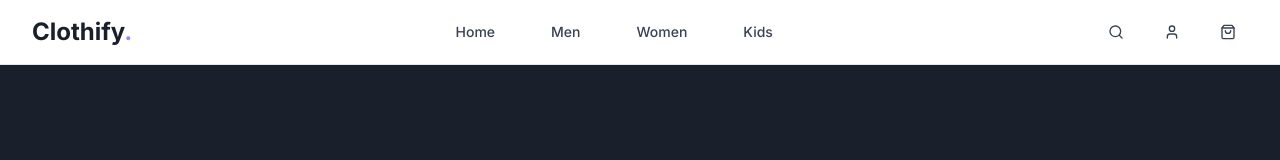
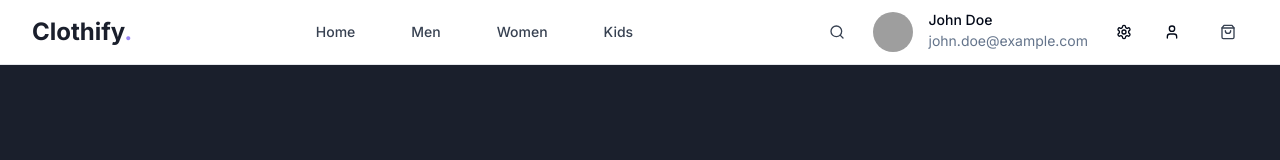
Before and after one commit to kamal-260603/clothify-shop-verse, a React (Vite) app: page / in a window 1280 px wide. Shown: the top 160 px of the page. Built offline with nearby package versions, Linux system fonts and the light colour scheme; no server answers; grey boxes are pictures that could not be loaded.

Commit message:
Remove authentication and add profile section

```diff
--- a/src/App.tsx
+++ b/src/App.tsx
@@ -6,7 +6,6 @@ import { TooltipProvider } from "@/components/ui/tooltip";
 import { QueryClient, QueryClientProvider } from "@tanstack/react-query";
 import { BrowserRouter, Routes, Route } from "react-router-dom";
 import { CartProvider } from "./contexts/CartContext";
-import { AuthProvider } from "./contexts/AuthContext";
 import { Layout } from "./components/Layout";
 import HomePage from "./pages/Index";
 import ProductsPage from "./pages/Products";
@@ -15,8 +14,6 @@ import CartPage from "./pages/Cart";
 import CheckoutPage from "./pages/Checkout";
 import OrderConfirmationPage from "./pages/OrderConfirmation";
 import NotFound from "./pages/NotFound";
-import LoginPage from "./pages/Login";
-import RegisterPage from "./pages/Register";
 
 const queryClient = new QueryClient();
 
@@ -24,7 +21,6 @@ const App = () => {
   return (
     <React.StrictMode>
       <QueryClientProvider client={queryClient}>
-        <AuthProvider>
         <CartProvider>
           <TooltipProvider>
             <Toaster />
@@ -38,8 +34,6 @@ const App = () => {
                   <Route path="/product/:id" element={<ProductDetailPage />} />
                   <Route path="/cart" element={<CartPage />} />
                   <Route path="/checkout" element={<CheckoutPage />} />
-                    <Route path="/login" element={<LoginPage />} />
-                    <Route path="/register" element={<RegisterPage />} />
                   <Route path="/order-confirmation" element={<OrderConfirmationPage />} />
                   <Route path="*" element={<NotFound />} />
                 </Route>
@@ -47,7 +41,6 @@ const App = () => {
             </BrowserRouter>
           </TooltipProvider>
         </CartProvider>
-        </AuthProvider>
       </QueryClientProvider>
     </React.StrictMode>
   );
--- a/src/components/Header.tsx
+++ b/src/components/Header.tsx
@@ -1,9 +1,9 @@
-
 import { useState } from 'react';
 import { Link } from 'react-router-dom';
-import { Search, ShoppingBag, User, Menu, X } from 'lucide-react';
+import { Search, ShoppingBag, Menu, X } from 'lucide-react';
 import { Button } from '@/components/ui/button';
 import { useCart } from '../contexts/CartContext';
+import Profile from './Profile';
 
 const Header = () => {
   const { cartItems } = useCart();
@@ -43,14 +43,12 @@ const Header = () => {
             </Link>
           </nav>
 
-          {/* Action Icons */}
+          {/* Action Icons and Profile */}
           <div className="hidden md:flex items-center space-x-4">
             <Button variant="ghost" size="icon" className="text-gray-700 hover:text-lavender transition-colors">
               <Search size={20} />
             </Button>
-            <Button variant="ghost" size="icon" className="text-gray-700 hover:text-lavender transition-colors">
-              <User size={20} />
-            </Button>
+            <Profile />
             <Link to="/cart" className="relative">
               <Button variant="ghost" size="icon" className="text-gray-700 hover:text-lavender transition-colors">
                 <ShoppingBag size={20} />
@@ -123,6 +121,9 @@ const Header = () => {
                   <User size={20} />
                 </Button>
               </div>
+              <div className="pt-4">
+                <Profile />
+              </div>
             </nav>
           </div>
         </div>
--- /dev/null
+++ b/src/components/Profile.tsx
@@ -0,0 +1,30 @@
+
+import React from 'react';
+import { Avatar, AvatarFallback, AvatarImage } from "@/components/ui/avatar";
+import { Button } from "@/components/ui/button";
+import { User, Settings } from "lucide-react";
+
+const Profile = () => {
+  return (
+    <div className="flex items-center space-x-4">
+      <Avatar>
+        <AvatarImage src="https://avatars.githubusercontent.com/u/1234567" />
+        <AvatarFallback>JD</AvatarFallback>
+      </Avatar>
+      <div className="space-y-1">
+        <h4 className="text-sm font-medium leading-none">John Doe</h4>
+        <p className="text-sm text-muted-foreground">john.doe@example.com</p>
+      </div>
+      <div className="flex space-x-2">
+        <Button variant="ghost" size="icon">
+          <Settings className="h-4 w-4" />
+        </Button>
+        <Button variant="ghost" size="icon">
+          <User className="h-4 w-4" />
+        </Button>
+      </div>
+    </div>
+  );
+};
+
+export default Profile;
--- a/src/contexts/AuthContext.tsx
+++ /dev/null
@@ -1,73 +0,0 @@
-
-import React, { createContext, useState, useContext, useEffect } from 'react';
-import { createClient } from '@supabase/supabase-js';
-
-// Safely access environment variables with fallbacks
-const supabaseUrl = import.meta.env.VITE_SUPABASE_URL || '';
-const supabaseAnonKey = import.meta.env.VITE_SUPABASE_ANON_KEY || '';
-
-// Initialize the Supabase client with proper error handling
-const supabase = createClient(supabaseUrl, supabaseAnonKey);
-
-interface AuthContextType {
-  user: any;
-  signUp: (email: string, password: string) => Promise<any>;
-  signIn: (email: string, password: string) => Promise<any>;
-  signOut: () => Promise<void>;
-}
-
-const AuthContext = createContext<AuthContextType>({
-  user: null,
-  signUp: async () => {},
-  signIn: async () => {},
-  signOut: async () => {}
-});
-
-export const AuthProvider: React.FC<{ children: React.ReactNode }> = ({ children }) => {
-  const [user, setUser] = useState<any>(null);
-
-  useEffect(() => {
-    // Check for existing session on component mount
-    const fetchSession = async () => {
-      const { data } = await supabase.auth.getSession();
-      setUser(data.session?.user || null);
-    };
-
-    fetchSession();
-
-    // Listen for auth changes
-    const { data: authListener } = supabase.auth.onAuthStateChange(
-      (event, session) => {
-        setUser(session?.user || null);
-      }
-    );
-
-    return () => {
-      authListener.subscription.unsubscribe();
-    };
-  }, []);
-
-  const signUp = async (email: string, password: string) => {
-    const { data, error } = await supabase.auth.signUp({ email, password });
-    if (error) throw error;
-    return data;
-  };
-
-  const signIn = async (email: string, password: string) => {
-    const { data, error } = await supabase.auth.signInWithPassword({ email, password });
-    if (error) throw error;
-    return data;
-  };
-
-  const signOut = async () => {
-    await supabase.auth.signOut();
-  };
-
-  return (
-    <AuthContext.Provider value={{ user, signUp, signIn, signOut }}>
-      {children}
-    </AuthContext.Provider>
-  );
-};
-
-export const useAuth = () => useContext(AuthContext);
```
Lines whose indentation alone changed are shown as unchanged.
